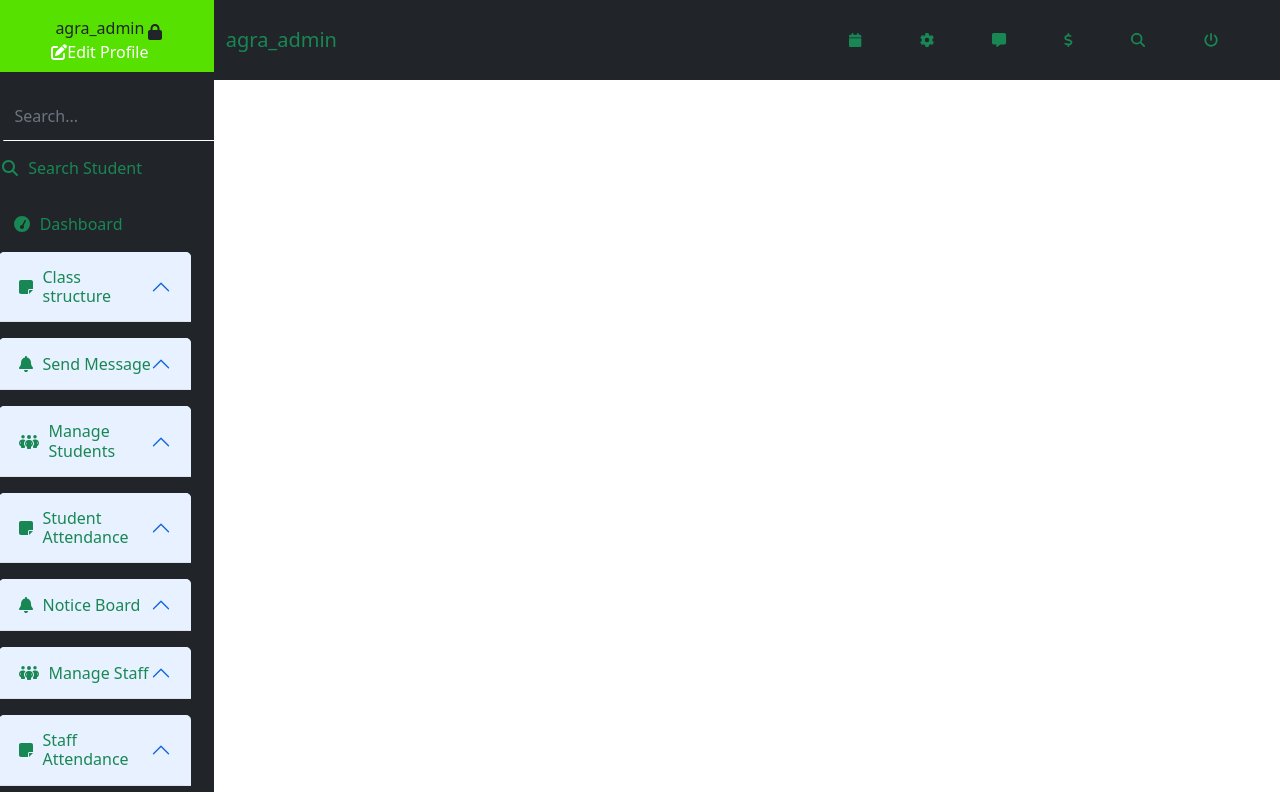
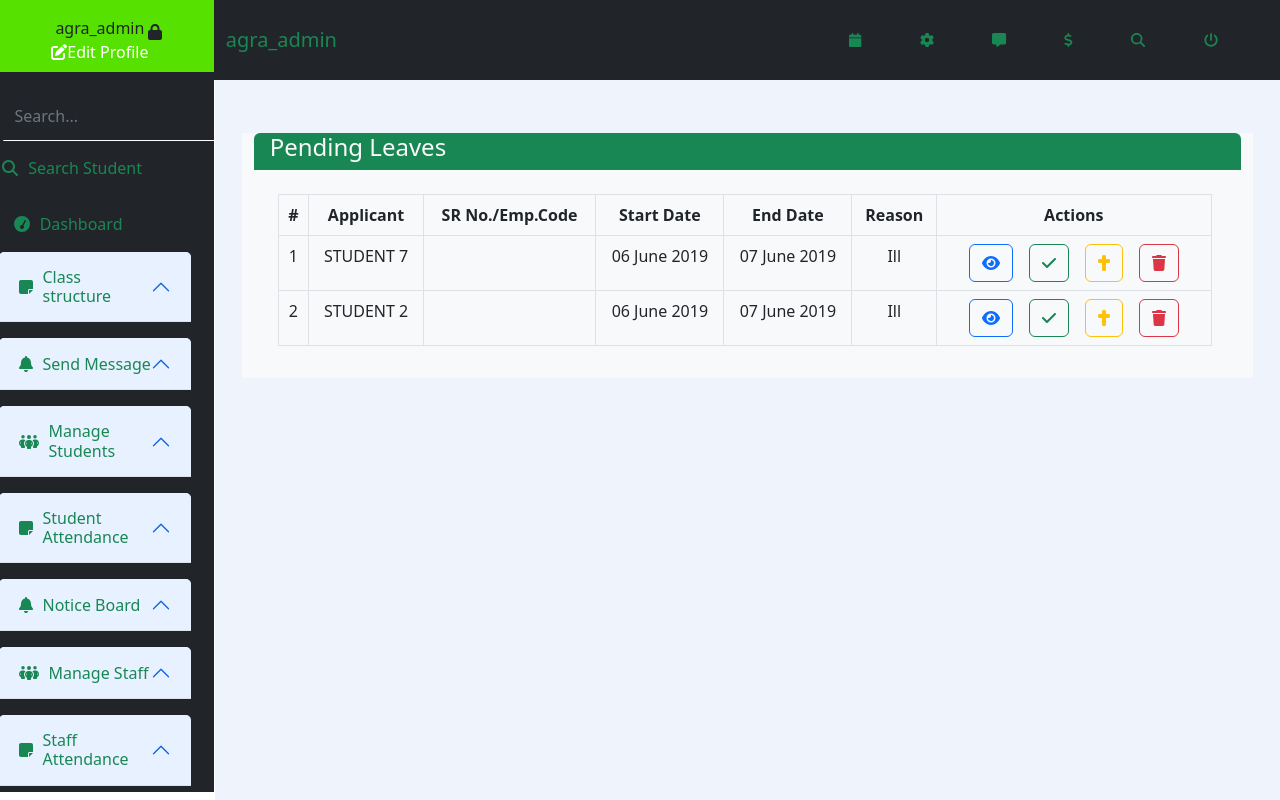
Before and after one commit to piyushshende/School-portal, a React (Create React App) app: page /Leave_App/Pending in a window 1280 px wide. Built offline with nearby package versions, Linux system fonts and the light colour scheme.

Commit message:
Leave App.

```diff
--- a/src/App.js
+++ b/src/App.js
@@ -35,6 +35,7 @@ import Viewbirthdays from './components/Viewbirthdays/Viewbirthdays';
 import Calendarevents from './components/Calendar Events/Calendarevents';
 import Wholeschool from './components/Notice Board/Wholeschool';
 import Viewnoticehistory from './components/Notice Board/Viewnoticehistory';
+import Pending from './components/Leave App/Pending';
 
 function App() {
   return (
@@ -75,6 +76,7 @@ function App() {
         <Route path="/Calendar_Events" element={<Calendarevents/>}/>
         <Route path="/Notice_Board/Whole_School" element={<Wholeschool/>}/>
         <Route path="/Notice_Board/View_History" element={<Viewnoticehistory/>}/>
+        <Route path="/Leave_App/Pending" element={<Pending/>}/>
       </Routes>
       </BrowserRouter>
     </div>
--- a/src/components/ERP/common/Sidebar.js
+++ b/src/components/ERP/common/Sidebar.js
@@ -186,7 +186,27 @@ const Sidebar = () => {
                                                 </div>
                                             </div>
                                         </div>
-                                    </a>                                </li>
+                                    </a>
+                                </li>
+                                <li className="nav-item mx-3 w-75">
+                                    <a className="nav-link text-success accordion fs-6" href="#" id="accordionExample">
+                                        <div className="accordion-item">
+                                            <h2 className="accordion-header" id="headingNine">
+                                                <button className="accordion-button text-success" type="button" data-bs-toggle="collapse" data-bs-target="#collapseNine" aria-expanded="false" aria-controls="collapseNine">
+                                                    <FontAwesomeIcon icon={faNoteSticky} className="wid" />Leave App
+                                                </button>
+                                            </h2>
+                                            <div id="collapseNine" className="accordion-collapse collapse" aria-labelledby="headingNine" data-bs-parent="#accordionExample">
+                                                <div className="accordion-body">
+                                                    <ul>
+                                                        <li className="mt-3"><Link to="/Leave_App/Pending"><a className="accordion-item" href="#"><FontAwesomeIcon className="wid" />Pending</a></Link></li>
+                                                        <li className="mt-3"><Link to="/Leave App/ApprovedRejected"><a className="accordion-item" href="#"><FontAwesomeIcon className="wid" />Approved/Rejected</a></Link></li>
+                                                    </ul>
+                                                </div>
+                                            </div>
+                                        </div>
+                                    </a>
+                                </li>
                                 <li className="nav-item mx-3 w-75">
                                     <a className="nav-link text-success fs-6" href="#"><Link to="/View_Birthdays"><FontAwesomeIcon icon={faCalendar} className="wid" />View Birthdays</Link></a>
                                 </li>
--- /dev/null
+++ b/src/components/Leave App/Actions.js
@@ -0,0 +1,17 @@
+import React from "react";
+import { FontAwesomeIcon } from "@fortawesome/react-fontawesome";
+import { faEye } from "@fortawesome/free-solid-svg-icons";
+import { faCheck } from "@fortawesome/free-solid-svg-icons";
+import { faCross } from "@fortawesome/free-solid-svg-icons";
+import { faTrash } from "@fortawesome/free-solid-svg-icons";
+const Actions = ()=>{
+    return(
+        <div className="d-flex justify-content-center">
+            <button className="btn btn-outline-primary w-auto h-auto mx-2"><FontAwesomeIcon icon={faEye}/></button>
+            <button className="btn btn-outline-success w-auto h-auto mx-2"><FontAwesomeIcon icon={faCheck}/></button>
+            <button className="btn btn-outline-warning w-auto h-auto mx-2"><FontAwesomeIcon icon={faCross}/></button>
+            <button className="btn btn-outline-danger w-auto h-auto mx-2"><FontAwesomeIcon icon={faTrash}/></button>
+        </div>
+    )
+}
+export default Actions
--- /dev/null
+++ b/src/components/Leave App/Pending.js
@@ -0,0 +1,55 @@
+import React from "react";
+import Actions from "./Actions";
+const Pending = () => {
+    return (
+        <div className="commontoall">
+            <div className="container W-95 bg-light mb-5 pb-3">
+                <div className="bg-success W-100 text-light d-flex justify-content-start rounded-top">
+                    <h4 className="h4 mx-3">Pending Leaves</h4>
+                </div>
+                <div className="row mt-4">
+                    <div className="col">
+                        <table class="table table-bordered">
+                            <thead>
+                                <tr>
+                                    <th scope="col">#</th>
+                                    <th scope="col">Applicant</th>
+                                    <th scope="col">SR No./Emp.Code</th>
+                                    <th scope="col">Start Date</th>
+                                    <th scope="col">End Date</th>
+                                    <th scope="col">Reason</th>
+                                    <th scope="col">Actions</th>
+                                </tr>
+                            </thead>
+                            <tbody>
+                                <tr>
+                                    <td scope="row">1</td>
+                                    <td>STUDENT 7</td>
+                                    <td></td>
+                                    <td>06 June 2019</td>
+                                    <td>07 June 2019</td>
+                                    <td>Ill</td>
+                                    <td><Actions/></td>
+                                </tr>
+                                <tr>
+                                    <td scope="row">2</td>
+                                    <td>STUDENT 2</td>
+                                    <td></td>
+                                    <td>06 June 2019</td>
+                                    <td>07 June 2019</td>
+                                    <td>Ill</td>
+                                    <td><Actions/></td>
+                                </tr>
+                            </tbody>
+                        </table>
+                    </div>
+                </div>
+            </div>
+        </div>
+
+
+
+
+    )
+}
+export default Pending
--- /dev/null
+++ b/src/components/Notice Board/Actions.js
@@ -0,0 +1,11 @@
+import React from "react";
+import { FontAwesomeIcon } from "@fortawesome/react-fontawesome";
+import { faEdit } from "@fortawesome/free-solid-svg-icons";
+const Actions = ()=>{
+    return(
+        <div className="ms-2">
+            <div className="text-warning fs-4"><FontAwesomeIcon icon={faEdit}/></div>
+        </div>
+    )
+}
+export default Actions;
--- a/src/components/Notice Board/Viewnoticehistory.js
+++ b/src/components/Notice Board/Viewnoticehistory.js
@@ -1,4 +1,5 @@
 import React from "react";
+import Actions from "./Actions";
 
 const Viewnoticehistory = () => {
     return (
@@ -31,6 +32,39 @@ const Viewnoticehistory = () => {
                         <button className="mt-4 btn btn-primary h-auto rounded-pill mt-1">GO</button>
                     </div>
                 </div>
+                <div className="row mt-5">
+                    <div className="col text-start">
+                        <button className="btn btn-success w-auto h-auto rounded-pill">PRINT</button>
+                    </div>
+                </div>
+                <div className="row mt-3">
+                    <div className="col">
+                        <table class="table table-bordered">
+                            <thead>
+                                <tr>
+                                    <th scope="col">Subject</th>
+                                    <th scope="col">Body</th>
+                                    <th scope="col">Category</th>
+                                    <th scope="col">Start Time</th>
+                                    <th scope="col">End Time</th>
+                                    <th scope="col">Sent To</th>
+                                    <th scope="col">Actions</th>
+                                </tr>
+                            </thead>
+                            <tbody>
+                                <tr>
+                                    <td scope="row">Gardening Classes</td>
+                                    <td>School is organizing gardening classes in morning 6 to 7 am</td>
+                                    <td></td>
+                                    <td>05 Jun 2019 12:00 pm</td>
+                                    <td>12 Jun 2019 12:01 pm</td>
+                                    <td>WHOLE SCHOOL</td>
+                                    <td><Actions/></td>
+                                </tr>
+                            </tbody>
+                        </table>
+                    </div>
+                </div>
             </div>
         </div>
     )
```
